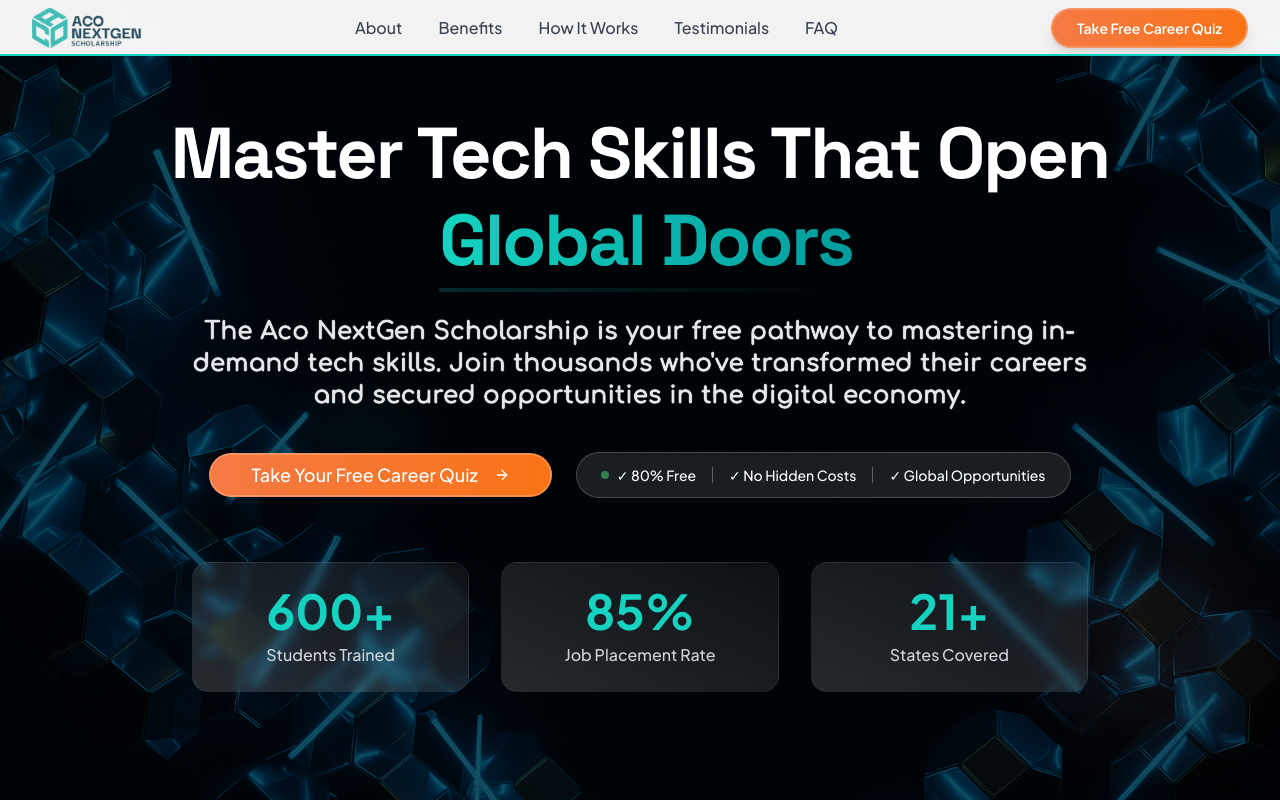
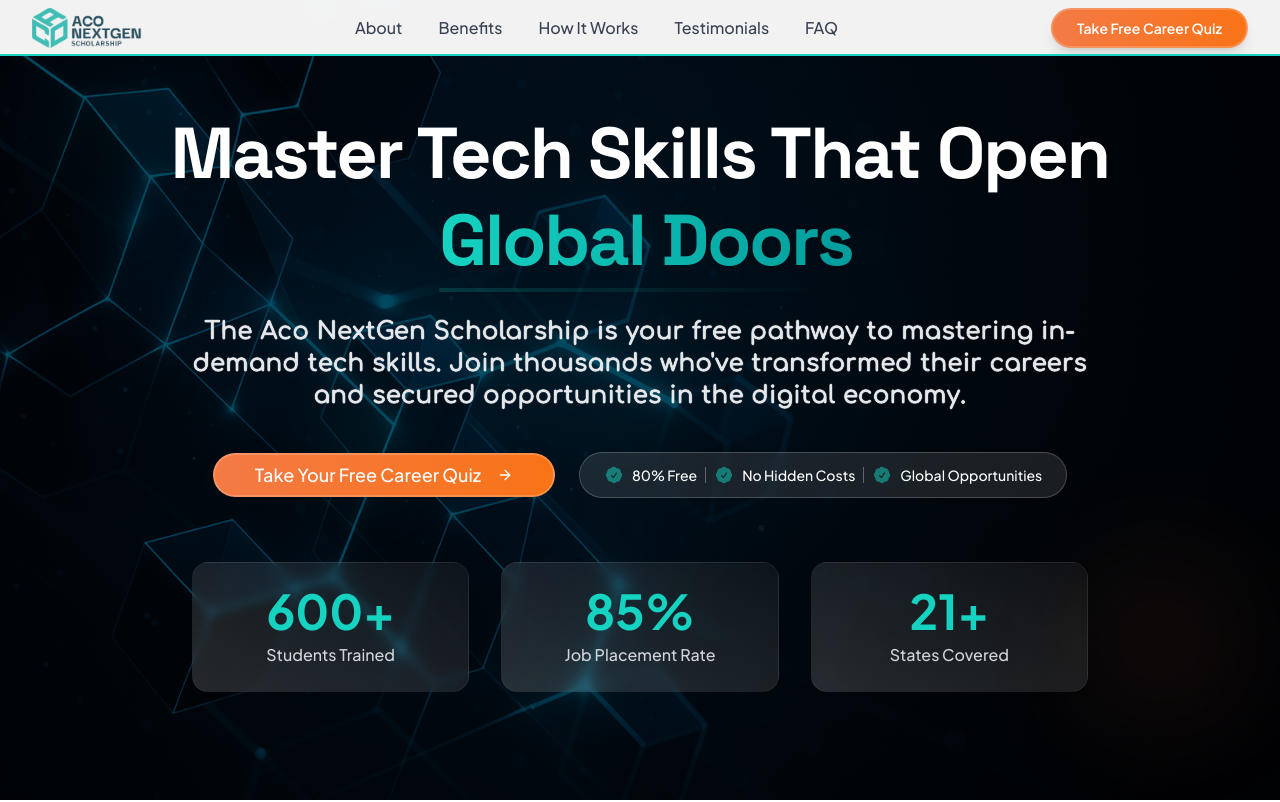
Before and after one commit to georgedevs/aco-next-gen, a Next.js app: page / in a window 1280 px wide. Shown: the top 802 px of the page. Built offline with nearby package versions, Linux system fonts and the light colour scheme.

Commit message:
changed hero background image

```diff
--- a/components/hero-section.tsx
+++ b/components/hero-section.tsx
@@ -6,18 +6,19 @@ import Link from "next/link"
 export function HeroSection() {
   return (
     <section className="relative mt-16 md:mt-0 pt-4 md:pt-0 pb-12 md:pb-16 lg:pb-20 bg-aco-navy min-h-[90vh] md:min-h-screen flex items-center overflow-hidden">
+
       {/* Background Image */}
       <div
         className="absolute bg-cyan-900 bg-blend-multiply inset-0 bg-cover bg-center bg-no-repeat"
         style={{
-          backgroundImage: 'url("/herobg.png")',
+          backgroundImage: 'url("/herobg2.png")',
         }}
         role="img"
         aria-label="Technology and education background design"
       ></div>
 
       {/* Background decorative elements */}
-      <div className="absolute inset-0 opacity-10">
+      <div className="absolute inset-0 opacity-10 z-0">
         <div className="absolute top-20 left-10 w-32 h-32 bg-aco-cyan rounded-full blur-3xl animate-pulse"></div>
         <div className="absolute bottom-20 right-10 w-40 h-40 bg-aco-orange rounded-full blur-3xl animate-pulse delay-1000"></div>
         <div className="absolute top-1/2 left-1/4 w-24 h-24 bg-aco-cyan rounded-full blur-2xl animate-pulse delay-500"></div>
@@ -88,15 +89,14 @@ export function HeroSection() {
                 <ArrowRight className="ml-2 w-5 h-5 group-hover:translate-x-1 transition-transform duration-300" />
               </Button>
             </Link>
-            <div className="flex items-center space-x-4 text-white bg-white/10 backdrop-blur-sm rounded-full px-6 py-3 border border-white/20">
+            <div className="flex items-center space-x-2 text-white bg-white/10 backdrop-blur-sm rounded-full px-6 py-3 border border-white/20">
               <div className="flex space-x-2 items-center">
-                <span className="w-2 h-2 bg-green-400 rounded-full animate-pulse"></span>
-                <span className="text-sm font-medium">✓ 80% Free</span>
+                <CheckBadgeIcon className="text-aco-cyan w-5 h-5 animate-pulse"/><span className="text-sm font-medium">80% Free</span>
               </div>
               <div className="w-px h-4 bg-white/30"></div>
-              <span className="text-sm font-medium">✓ No Hidden Costs</span>
+                <CheckBadgeIcon className="text-aco-cyan w-5 h-5 animate-pulse"/> <span className="text-sm font-medium">No Hidden Costs</span>
               <div className="w-px h-4 bg-white/30"></div>
-              <span className="text-sm font-medium">✓ Global Opportunities</span>
+                <CheckBadgeIcon className="text-aco-cyan w-5 h-5 animate-pulse"/><span className="text-sm font-medium">Global Opportunities</span>
             </div>
           </div>
 
--- a/package.json
+++ b/package.json
@@ -59,6 +59,7 @@
     "sonner": "^1.7.1",
     "tailwind-merge": "^2.5.5",
     "tailwindcss-animate": "^1.0.7",
+    "three": "^0.178.0",
     "vaul": "^0.9.6",
     "zod": "^3.24.1"
   },
@@ -66,6 +67,7 @@
     "@types/node": "^22",
     "@types/react": "^19",
     "@types/react-dom": "^19",
+    "@types/three": "^0.178.1",
     "postcss": "^8.5",
     "tailwindcss": "^3.4.17",
     "typescript": "^5"
```
Also changed, not shown: public/herobg2.png (added), 1 other file (tests, documents, lock files or other folders).
